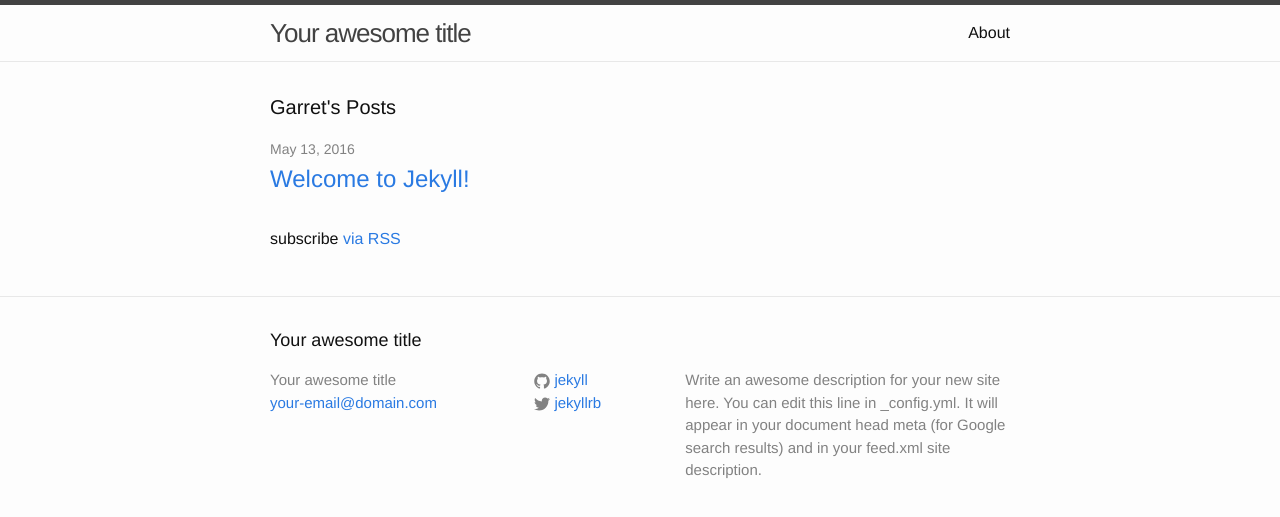
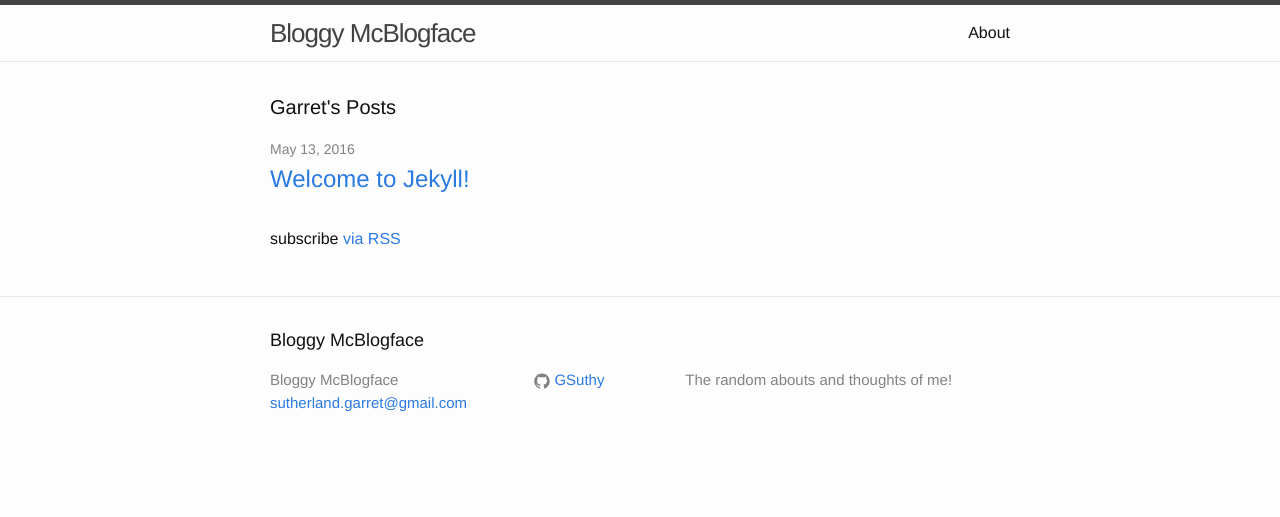
Before and after one commit to GSuthy/GSuthy.github.io, a Jekyll site: the page built from index.html, in a window 1280 px wide. Shown: the top 517 px of the page. Built offline with Jekyll 4.4.1, drawn with Linux system fonts in a browser that asks for light colours.

Commit message:
Changed Description and Title

```diff
--- a/_config.yml
+++ b/_config.yml
@@ -6,16 +6,13 @@
 # 'jekyll serve'. If you change this file, please restart the server process.
 
 # Site settings
-title: Your awesome title
-email: your-email@domain.com
+title: Bloggy McBlogface
+email: sutherland.garret@gmail.com
 description: > # this means to ignore newlines until "baseurl:"
-  Write an awesome description for your new site here. You can edit this
-  line in _config.yml. It will appear in your document head meta (for
-  Google search results) and in your feed.xml site description.
+  The random abouts and thoughts of me!
 baseurl: "" # the subpath of your site, e.g. /blog
 url: "http://yourdomain.com" # the base hostname & protocol for your site
-twitter_username: jekyllrb
-github_username:  jekyll
+github_username:  GSuthy
 
 # Build settings
 markdown: kramdown
```
